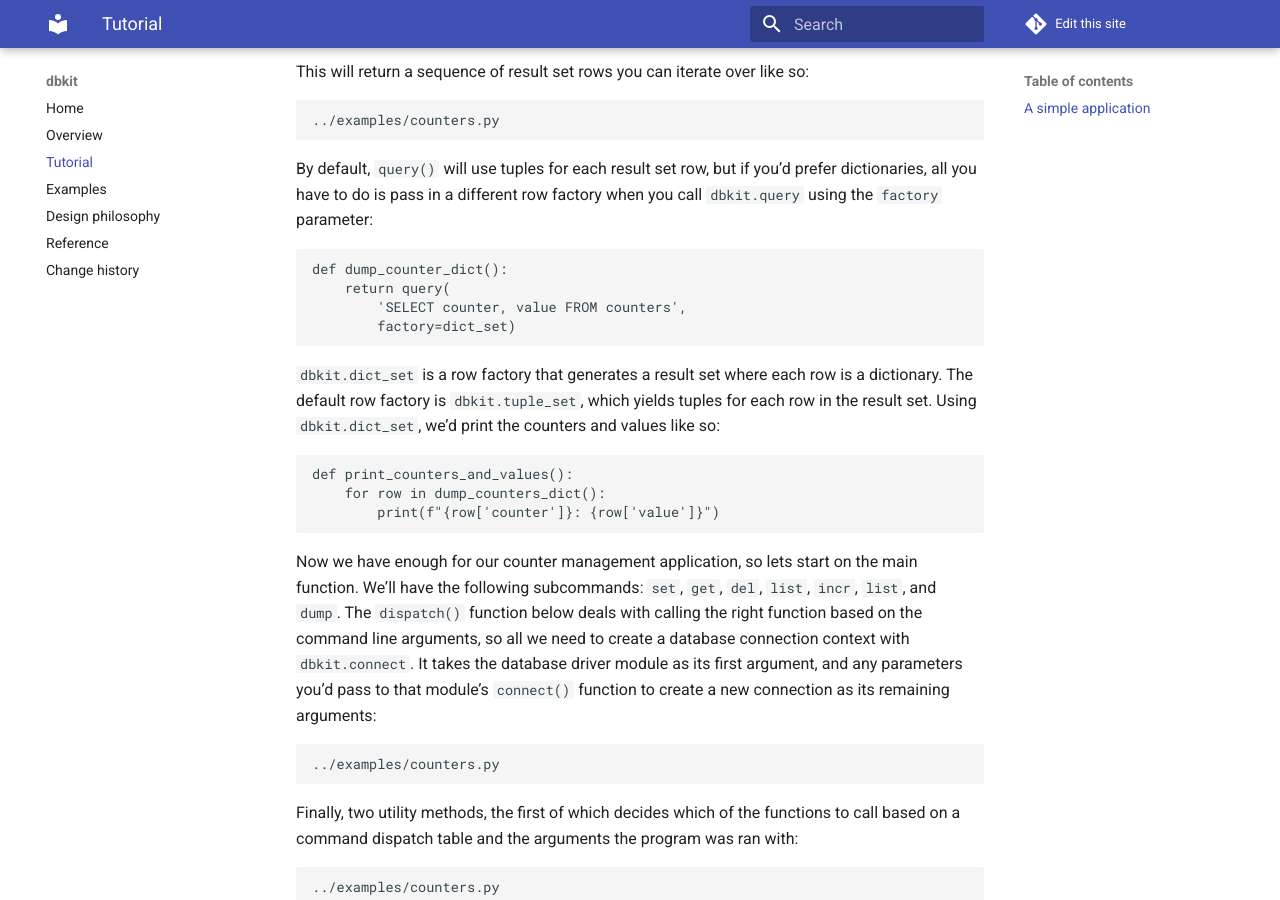
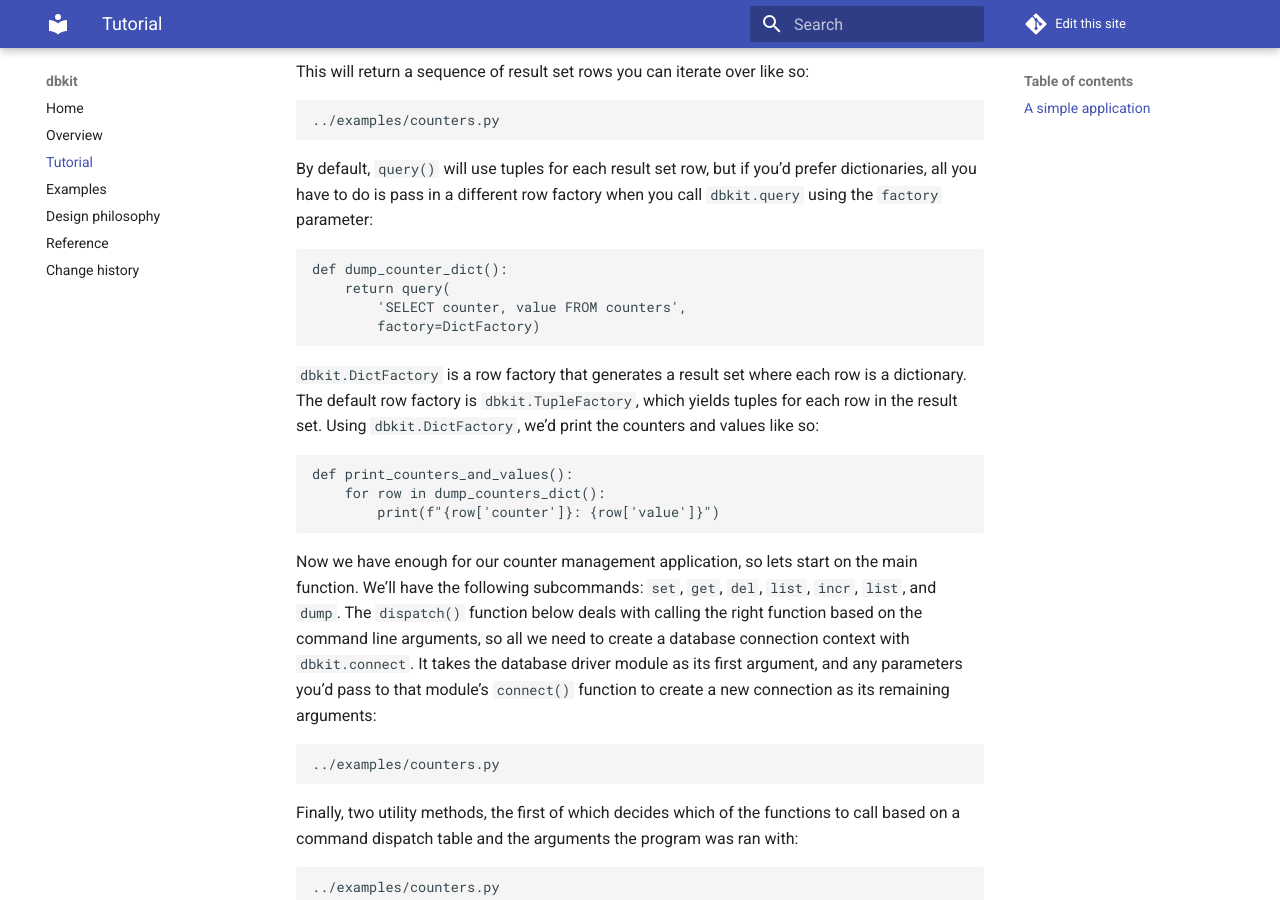
Before and after one commit to kgaughan/dbkit, an MkDocs documentation site: the page built from docs/tutorial.md, in a window 1280 px wide and 900 px high, scrolled down 1811 px. Built offline with MkDocs 1.6.1 and Material for MkDocs 9.7.7, drawn with Linux system fonts in a browser that asks for light colours; comment, search, counter and statistics services are not loaded.

Commit message:
Remove some legacy

```diff
--- a/docs/tutorial.md
+++ b/docs/tutorial.md
@@ -106,12 +106,12 @@ you call `dbkit.query` using the `factory` parameter:
     def dump_counter_dict():
         return query(
             'SELECT counter, value FROM counters',
-            factory=dict_set)
+            factory=DictFactory)
 
-`dbkit.dict_set` is a row factory that generates a result set where each row is
-a dictionary. The default row factory is `dbkit.tuple_set`, which yields tuples
-for each row in the result set. Using `dbkit.dict_set`, we'd print the counters
-and values like so:
+`dbkit.DictFactory` is a row factory that generates a result set where each row
+is a dictionary. The default row factory is `dbkit.TupleFactory`, which yields
+tuples for each row in the result set. Using `dbkit.DictFactory`, we'd print
+the counters and values like so:
 
     def print_counters_and_values():
         for row in dump_counters_dict():
```
Also changed, not shown: 3 other files.
